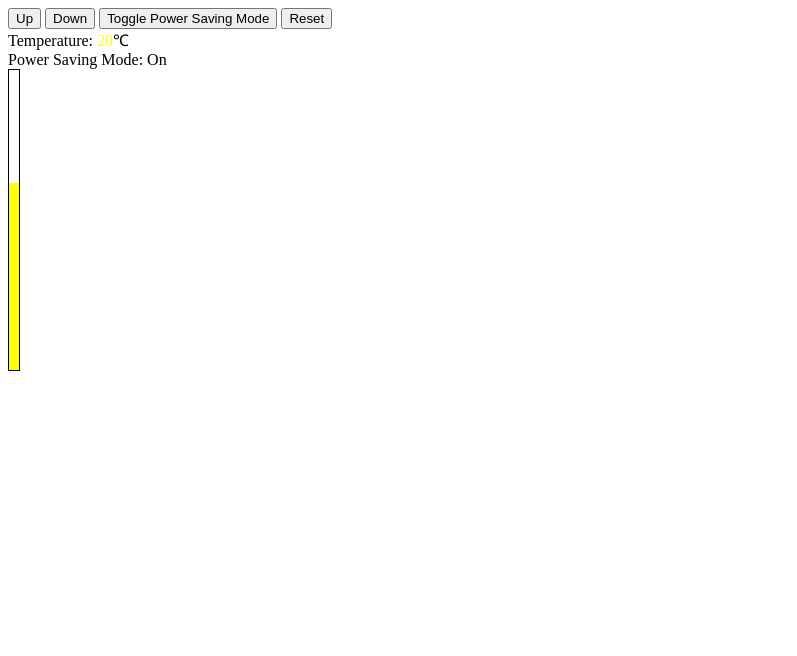
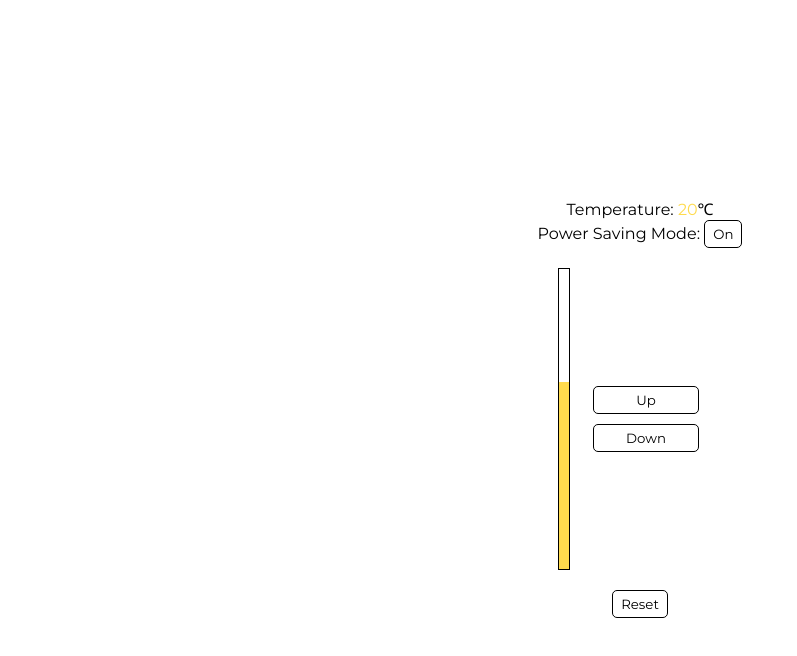
Before and after one commit to vannio/challenge-thermostat, a plain HTML site: page index.html in a window 1280 px wide. Shown: the whole page, without its empty margins (0-797 px from the left). Drawn offline with Linux system fonts and the light colour scheme.

Commit message:
added css stylesheet

```diff
--- a/index.html
+++ b/index.html
@@ -4,22 +4,30 @@
     <script src="src/Thermostat.js"></script>
     <script src="src/jquery-3.0.0.min.js"></script>
     <script src="src/controller.js"></script>
+    <link href='https://fonts.googleapis.com/css?family=Montserrat' rel='stylesheet' type='text/css'>
     <link type="text/css" rel="stylesheet" href="./styles/stylesheet.css">
   </head>
   <body>
-    <div id="input">
-      <button id="input-increase">Up</button>
-      <button id="input-decrease">Down</button>
-      <button id="input-toggle">Toggle Power Saving Mode</button>
+    <div class="wrapper">
+      <div class="thermostat-status">
+        Temperature: <span id="output-temperature"></span>&#x2103;<br>
+        Power Saving Mode: <button id="input-toggle"></button>
+      </div>
+
+      <div class="thermostat-main">
+
+        <div class="thermometer">
+          <div id="thermometer-bar"></div>
+        </div>
+
+        <div class="thermostat-controls">
+          <button id="input-increase">Up</button>
+          <button id="input-decrease">Down</button>
+        </div>
+
+      </div>
+
       <button id="input-reset">Reset</button>
-    </div>
-    <div id="output">
-      Temperature: <span id="output-temperature"></span>&#x2103;<br>
-      Power Saving Mode: <span id="output-powersaving"></span>
-
-      <div class="thermometer">
-      <div id="thermometer-bar"></div>
-      </div>
 
     </div>
   </body>
--- a/src/controller.js
+++ b/src/controller.js
@@ -11,7 +11,7 @@ $(document).ready(function(){
 
   function updatePowerSavingMode() {
     var powerSavingMode =  thermostat.isPowerSavingOn ? "On" : "Off";
-    $('#output-powersaving').text(powerSavingMode);
+    $('#input-toggle').text(powerSavingMode);
   };
 
   updatePowerSavingMode();
--- a/styles/stylesheet.css
+++ b/styles/stylesheet.css
@@ -1,13 +1,46 @@
+html, body {
+	height: 100%;
+}
+
+body {
+	display: flex;
+	align-items: center;
+}
+
+body, button {
+	font-family: 'Montserrat', sans-serif;
+}
+
+button {
+	border: black 1px solid;
+	background-color: transparent;
+	border-radius: 5px;
+	padding: 5px 8px;
+	transition: border-color 0.5s ease-in-out;
+}
+
+button:hover,
+button:active,
+button:focus {
+	border-color: #00cc99;
+}
+
+.wrapper {
+	max-width: 400px;
+	margin: 0 auto;
+	text-align: center;
+}
+
 .low {
-  color: green;
+  color: #00cc99;
 }
 
 .medium {
-  color: yellow;
+  color: #ffdb4d;
 }
 
 .high {
-  color: red;
+  color: #ff751a;
 }
 
 .thermometer {
@@ -25,13 +58,31 @@
 }
 
 #thermometer-bar.low {
-	background-color: green;
+	background-color: #00cc99;
 }
 
 #thermometer-bar.medium {
-	background-color: yellow;
+	background-color: #ffdb4d;
 }
 
 #thermometer-bar.high {
-	background-color: red;
+	background-color: #ff751a;
 }
+
+.thermostat-main {
+	display: flex;
+	justify-content: space-between;
+	align-items: center;
+	padding: 20px;
+}
+
+.thermostat-controls button {
+	display: block;
+	margin: 10px auto;
+	width: 70%;
+
+}
+
+.thermostat-controls {
+	flex: 1;
+}
```
